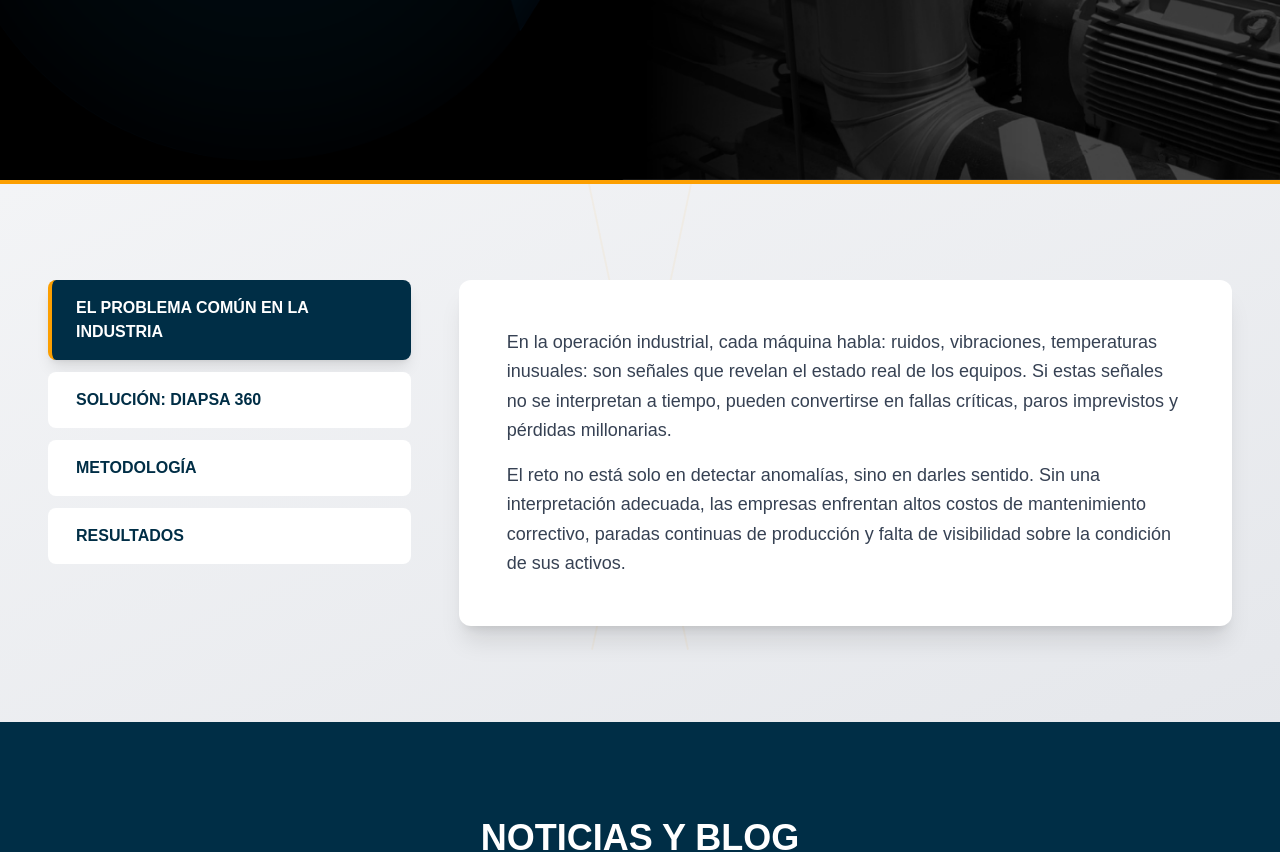
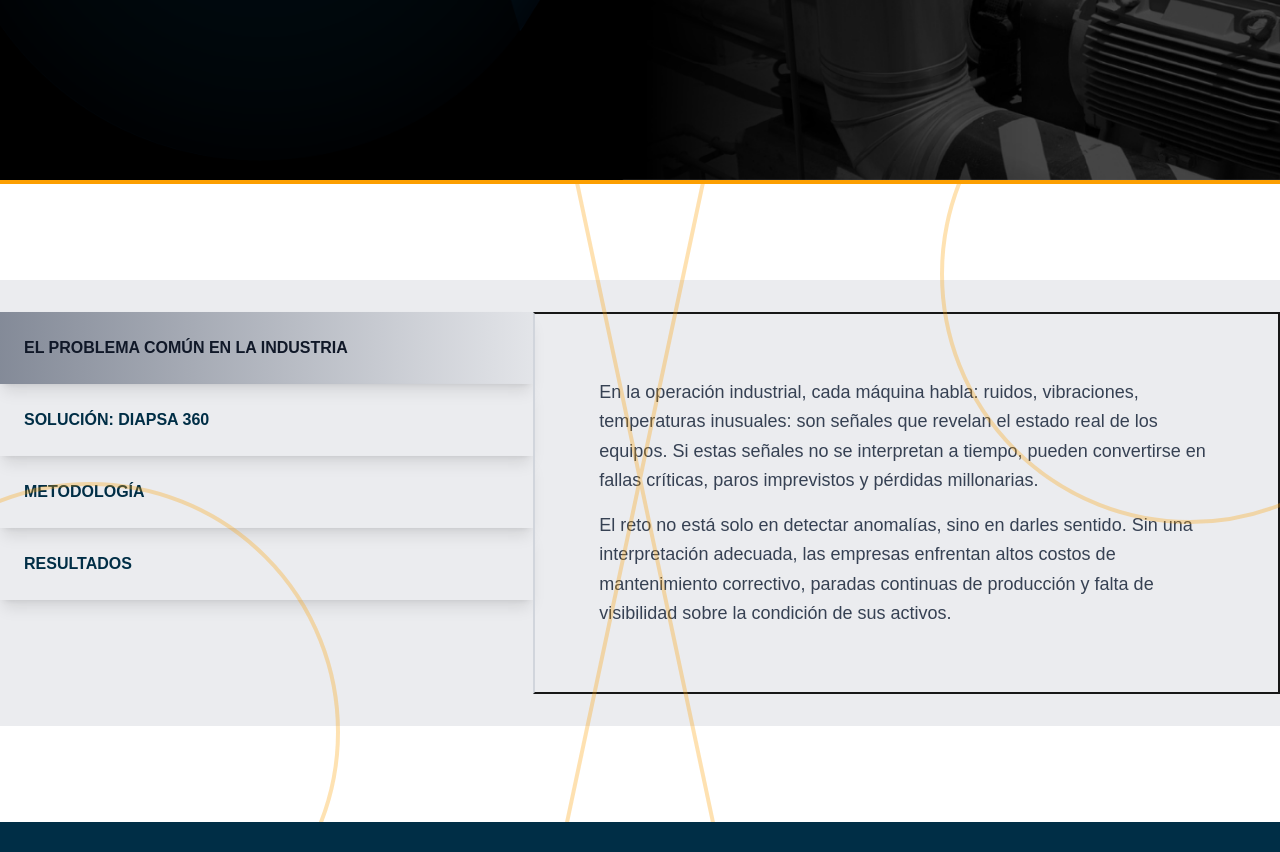
Before and after one commit to diapsa/diapsa-frontend, a Next.js app: page / in a window 1280 px wide. Shown: the part 1300-2152 px from the top of the page. Built offline with nearby package versions, Linux system fonts and the light colour scheme.

Commit message:
Cambiando estilo de Tab Section

```diff
--- a/components/organisms/TabsSection.tsx
+++ b/components/organisms/TabsSection.tsx
@@ -21,6 +21,7 @@ const tabs: TabContent[] = [
         "En la operación industrial, cada máquina habla: ruidos, vibraciones, temperaturas inusuales: son señales que revelan el estado real de los equipos. Si estas señales no se interpretan a tiempo, pueden convertirse en fallas críticas, paros imprevistos y pérdidas millonarias.",
         "El reto no está solo en detectar anomalías, sino en darles sentido. Sin una interpretación adecuada, las empresas enfrentan altos costos de mantenimiento correctivo, paradas continuas de producción y falta de visibilidad sobre la condición de sus activos.",
       ],
+
     },
   },
   {
@@ -61,28 +62,35 @@ export default function TabsSection() {
   const currentTab = tabs.find((tab) => tab.id === activeTab) || tabs[0];
 
   return (
-    <section className="relative w-full bg-gradient-to-br from-gray-100 to-gray-200 py-16 lg:py-24 overflow-hidden">
+    <section className="relative w-full bg-white py-16 lg:py-24 overflow-hidden">
       {/* Patrón de fondo decorativo (opcional) */}
-      <div className="absolute inset-0 opacity-5 pointer-events-none">
-        <div className="absolute top-0 right-0 w-1/2 h-full border-l-2 border-secondary transform rotate-12"></div>
-        <div className="absolute bottom-0 left-0 w-1/2 h-full border-r-2 border-secondary transform -rotate-12"></div>
+      <div className="absolute inset-0 opacity-30 pointer-events-none">
+        {/* Línea derecha */}
+        <div className="absolute hidden lg:block  top-1/2 right-0 w-1/2 h-[140%] border-l-4 border-secondary transform rotate-12 -translate-y-1/2"></div>
+
+        {/* Línea izquierda */}
+        <div className="absolute hidden lg:block top-1/2 left-0 w-1/2 h-[140%] border-r-4 border-secondary transform -rotate-12 -translate-y-1/2"></div>
+        {/* Círculo inferior izquierdo */}
+        <div className="absolute -bottom-40 -left-40 w-125 h-125 rounded-full border-4 border-secondary"></div>
+
+        {/* Círculo superior derecho */}
+        <div className="absolute -top-40 -right-40 w-125 h-125 rounded-full border-4 border-secondary"></div>
       </div>
 
-      <div className="relative max-w-7xl mx-auto px-6 lg:px-12">
-        <div className="grid grid-cols-1 lg:grid-cols-12 gap-8 lg:gap-12">
+      <div className="max-w-7xl mx-auto bg-gray-400/20">
+        <div className="grid grid-cols-1 lg:grid-cols-12 lg:py-8">
           {/* Tabs verticales - Izquierda */}
-          <div className="lg:col-span-4 space-y-3">
+          <div className="lg:col-span-5">
             {tabs.map((tab) => (
               <button
                 key={tab.id}
                 onClick={() => setActiveTab(tab.id)}
                 className={`
-                  w-full text-left px-6 py-4 rounded-lg font-semibold text-sm lg:text-base
-                  transition-all duration-300 border-l-4
-                  ${
-                    activeTab === tab.id
-                      ? "bg-primary text-white border-secondary shadow-lg"
-                      : "bg-white text-primary border-transparent hover:border-secondary/50 hover:shadow-md"
+                  w-full text-left px-6 py-6  font-semibold text-sm lg:text-base
+                  transition-all duration-300
+                  ${activeTab === tab.id
+                    ? "bg-linear-to-r from-gray-500/80 to-gray-400/10 text-gray-900  shadow-lg"
+                    : " text-primary border-transparent  hover:bg-linear-to-r from-gray-500/80 to-gray-400/10 text-gray-900  shadow-lg"
                   }
                 `}
               >
@@ -92,7 +100,7 @@ export default function TabsSection() {
           </div>
 
           {/* Contenido - Derecha */}
-          <div className="lg:col-span-8 bg-white rounded-xl shadow-xl p-8 lg:p-12">
+          <div className="lg:col-span-7 lg:border-l-gray-300 lg:border-2 p-8 lg:p-16">
             <div className="grid grid-cols-1 gap-8 items-center">
               {/* Texto */}
               <div className="space-y-4">
```
